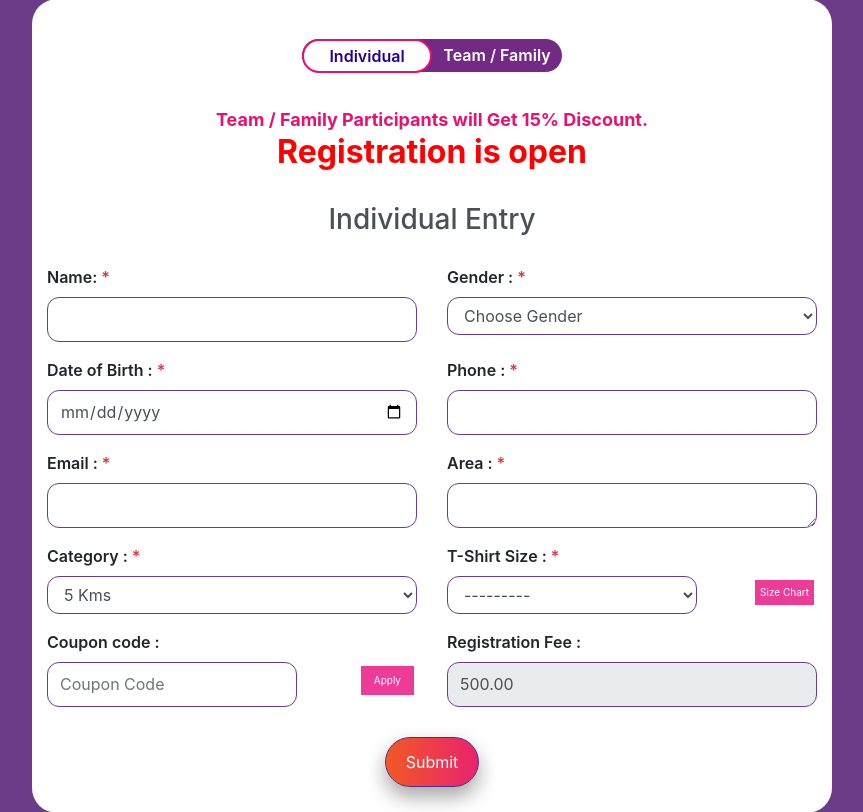
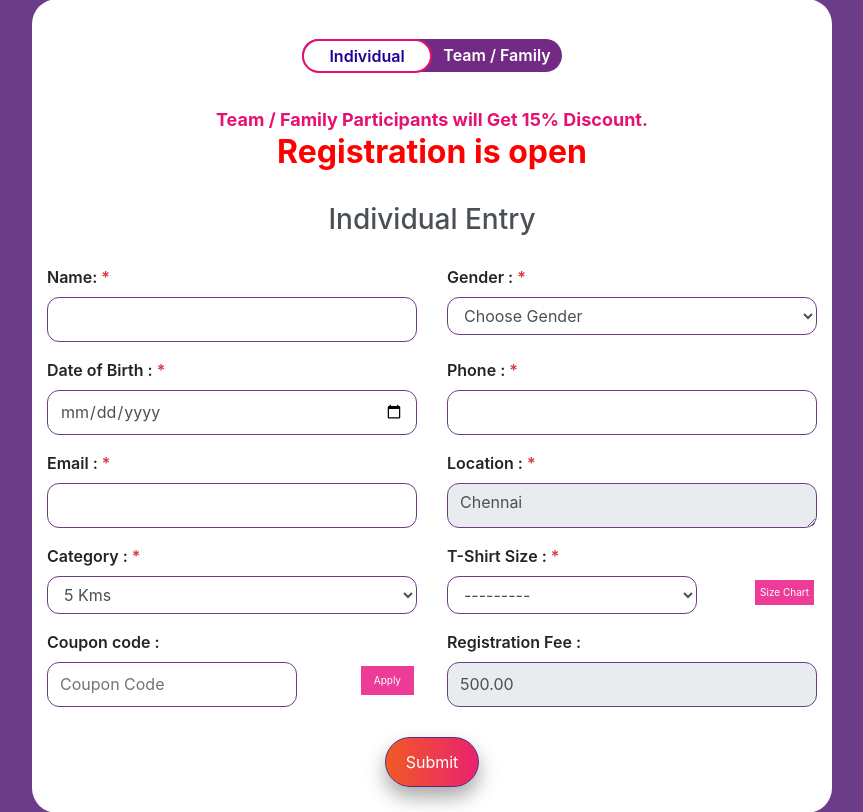
Before and after one commit to Mitun20/freedom_run, a Django app: page / in a window 1280 px wide. Shown: the part 427-1239 px from the top of the page, without its empty margins (208-1071 px from the left). Run offline with Django 5.2, Linux system fonts and the light colour scheme; data that the repository does not hold is empty; some libraries are stand-ins or nearby versions; some web fonts are replaced.

Commit message:
forms changes to make static in area

```diff
--- a/freedomrun/forms.py
+++ b/freedomrun/forms.py
@@ -19,6 +19,15 @@ class Individual_Form(forms.ModelForm):
     def __init__(self, *args, **kwargs):
         super(Individual_Form, self).__init__(*args, **kwargs)
         # Set the 'your_field_name' field as disabled
+
+        # Set the 'area' field to "Chennai" and make it readonly
+        self.fields['area'].initial = 'Chennai'
+        self.fields['area'].widget.attrs.update({'readonly': 'readonly', 'class': 'form-control'})
+
+        # Apply 'form-control' class to all fields
+        for field_name in self.fields.keys():
+            self.fields[field_name].widget.attrs.update({'class': 'form-control'})
+
         self.fields['registration_fee'].disabled = True
         for field_name in self.fields.keys():
             self.fields[field_name].widget.attrs.update({'class': 'form-control'})
--- a/templates/index.html
+++ b/templates/index.html
@@ -217,7 +217,7 @@
                                     </div>
                                 </div>
                                 <div class="col-md-6">
-                                    <div class="form-group"><label>Area : <span class="text-danger">*</span></label>
+                                    <div class="form-group"><label>Location : <span class="text-danger">*</span></label>
                                         {{ individual_form.area }}
                                     </div>
                                 </div>
```
